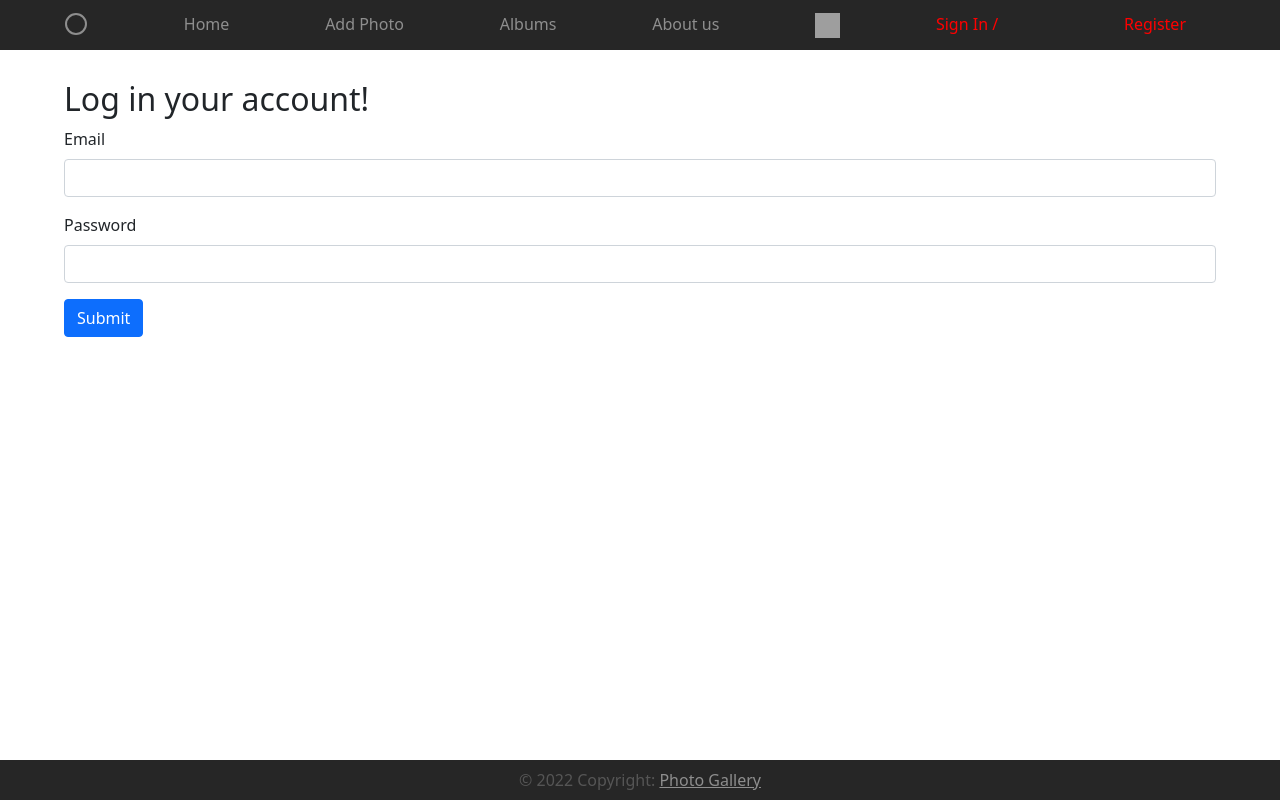
After one commit to IhorMok/Photos_Gallery, a Django app: page /login/ in a window 1280 px wide. The commit adds this page. Run offline with Django 4.2, Linux system fonts and the light colour scheme; some libraries are stand-ins or nearby versions; grey boxes are pictures that could not be loaded.

```diff
--- a/photos_gallery/gallery/forms.py
+++ b/photos_gallery/gallery/forms.py
@@ -3,7 +3,7 @@ from django.contrib.auth.forms import UserCreationForm
 
 from django.forms import TextInput, EmailInput, PasswordInput, EmailField, CharField
 
-from gallery.models import User
+from .models import User
 
 
 class RegisterUserForm(UserCreationForm):
--- a/photos_gallery/gallery/models.py
+++ b/photos_gallery/gallery/models.py
@@ -1,3 +1,4 @@
+from django.contrib.auth.hashers import make_password
 from django.db import models
 
 
@@ -12,7 +13,7 @@ class User(models.Model):
     USERNAME_FIELD = 'email'
 
     def set_password(self, raw_password):
-        self.password = raw_password
+        self.password = make_password(raw_password)
 
     def __str__(self):
         return self.first_name
--- a/photos_gallery/gallery/templates/gallery/base.html
+++ b/photos_gallery/gallery/templates/gallery/base.html
@@ -17,6 +17,9 @@
     <link rel="stylesheet" type="text/css" href="/static/css/style.css">
 
     <link rel="shortcut icon" type="image/png" href="/static/favicon.ico"/>
+
+    <link rel="stylesheet" href="https://use.fontawesome.com/releases/v5.0.8/css/brands.css" integrity="sha384-IiIL1/ODJBRTrDTFk/pW8j0DUI5/z9m1KYsTm/RjZTNV8RHLGZXkUDwgRRbbQ+Jh" crossorigin="anonymous">
+    <link rel="stylesheet" href="https://use.fontawesome.com/releases/v5.0.8/css/fontawesome.css" integrity="sha384-q3jl8XQu1OpdLgGFvNRnPdj5VIlCvgsDQTQB6owSOHWlAurxul7f+JpUOVdAiJ5P" crossorigin="anonymous">
 
 
     <title>Photos Gallery</title>
@@ -39,7 +42,7 @@
         <a class="py-2" href="#">
             <img class="logo_" src="https://www.w3schools.com/images/w3schools_green.jpg" title="IMAGE_TEST_NAME">
         </a>
-        <a class="own" href="#">Sign In / </a>
+        <a class="own" href="{% url 'login' %}">Sign In / </a>
         <a class="own" href="{% url 'register' %}">Register</a>
     </nav>
 </header>
--- /dev/null
+++ b/photos_gallery/gallery/templates/gallery/login.html
@@ -0,0 +1,26 @@
+{% extends "gallery/base.html" %}
+{% block title %} Create an Account {% endblock %}
+
+
+{% block content %}
+<div class="container">
+    <div class="row">
+        <h2>Log in your account!</h2>
+        <form action="" method="post">
+            {% csrf_token %}
+            <div class="mb-3">
+                <label for="exampleInputEmail1" class="form-label">Email</label>
+                <input type="email" class="form-control" name="email" aria-describedby="emailHelp">
+            </div>
+            <div class="mb-3">
+                <label for="exampleInputPassword1" class="form-label">Password</label>
+                <input type="password" class="form-control" name="password">
+            </div>
+            <input type="submit" value="Submit" class="btn btn-primary">
+        </form>
+
+    </div>
+</div>
+
+
+{% endblock content %}
--- a/photos_gallery/gallery/urls.py
+++ b/photos_gallery/gallery/urls.py
@@ -5,4 +5,5 @@ urlpatterns = [
     path('', views.index_page, name='index'),
     path('about/', views.about, name='about'),
     path('register/', views.register_page, name='register'),
+    path('login/', views.login_user, name='login'),
 ]
--- a/photos_gallery/gallery/views.py
+++ b/photos_gallery/gallery/views.py
@@ -1,4 +1,5 @@
 import logging
+from django.contrib.auth import authenticate, login
 from django.shortcuts import render, redirect
 from .forms import RegisterUserForm
 
@@ -25,3 +26,17 @@ def register_page(request):
         form = RegisterUserForm()
 
     return render(request, 'gallery/register_page.html', {'form': form})
+
+
+def login_user(request):
+    if request.method == "POST":
+        email = request.POST['email']
+        password = request.POST['password']
+        user = authenticate(request, email=email, password=password)
+        if user is not None:
+            login(request, user)
+            return redirect('index')
+        else:
+            return redirect('login')
+    else:
+        return render(request, 'gallery/login.html', {})
--- a/photos_gallery/photos_gallery/settings.py
+++ b/photos_gallery/photos_gallery/settings.py
@@ -132,3 +132,5 @@ STATIC_URL = 'static/'
 # https://docs.djangoproject.com/en/4.0/ref/settings/#default-auto-field
 
 DEFAULT_AUTO_FIELD = 'django.db.models.BigAutoField'
+
+AUTHENTICATION_BACKENDS = ['django.contrib.auth.backends.ModelBackend', 'gallery.lib.auth_backend.AuthBackend']
```
